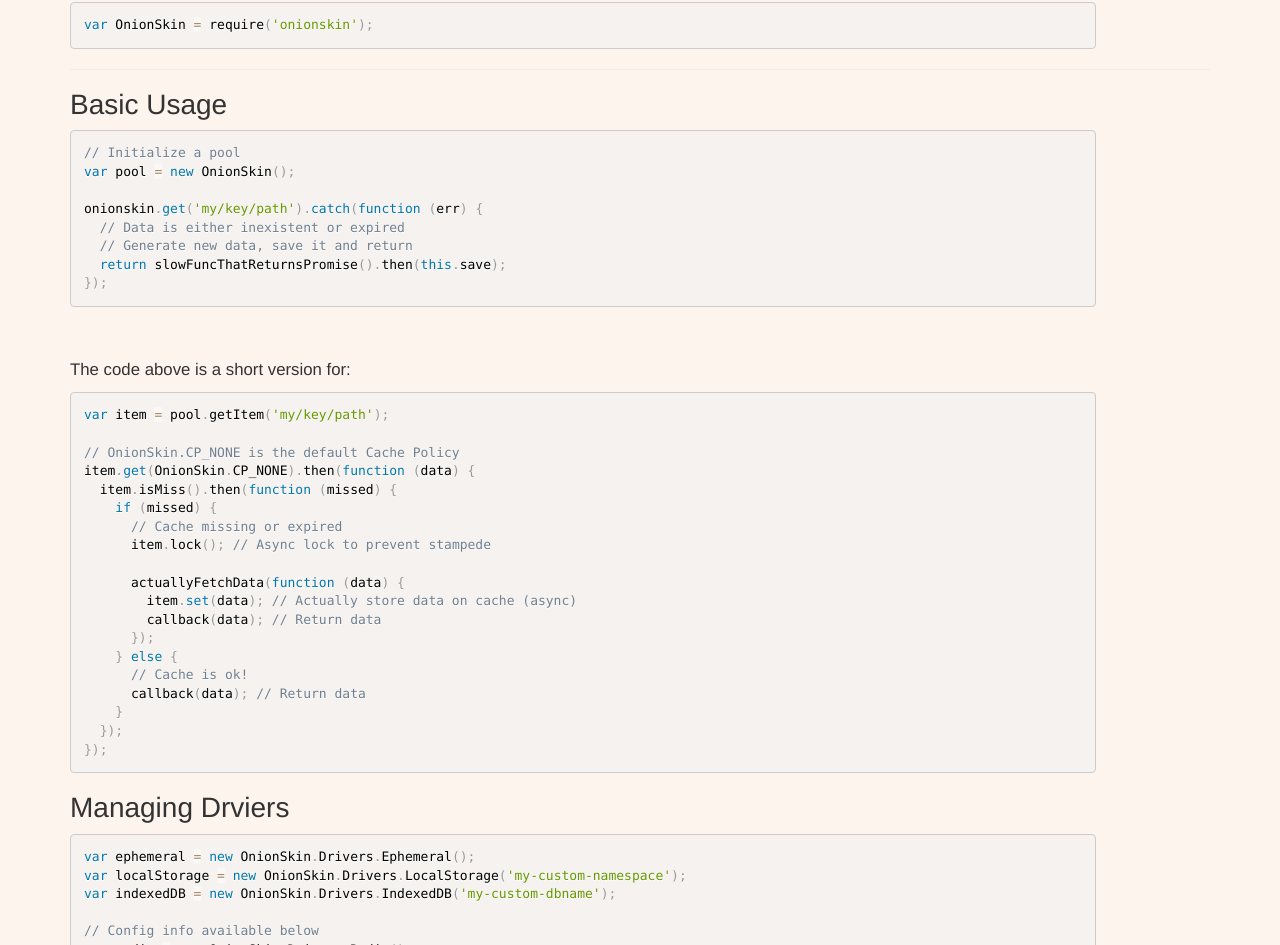
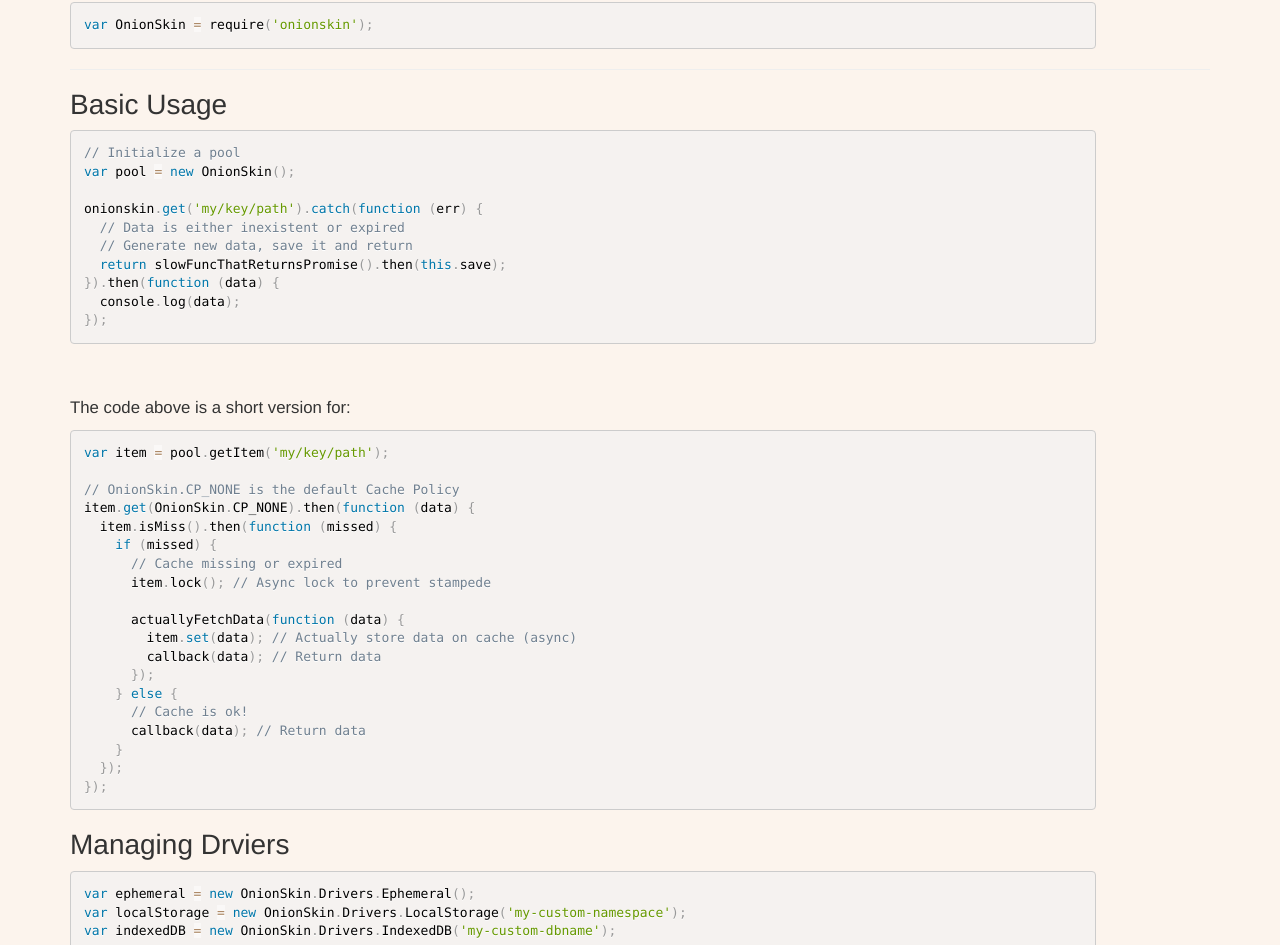
Before and after one commit to onionskin/onionskin.github.io, a website: page index.html in a window 1280 px wide. Shown: the part 1103-2048 px from the top of the page. Drawn offline with Linux system fonts and the light colour scheme.

Commit message:
FIX: missing use data on basic usage

```diff
--- a/index.html
+++ b/index.html
@@ -89,6 +89,8 @@ onionskin.get('my/key/path').catch(function (err) {
   // Data is either inexistent or expired
   // Generate new data, save it and return
   return slowFuncThatReturnsPromise().then(this.save);
+}).then(function (data) {
+  console.log(data);
 });</code></pre>
       <br>
       <p>
```
